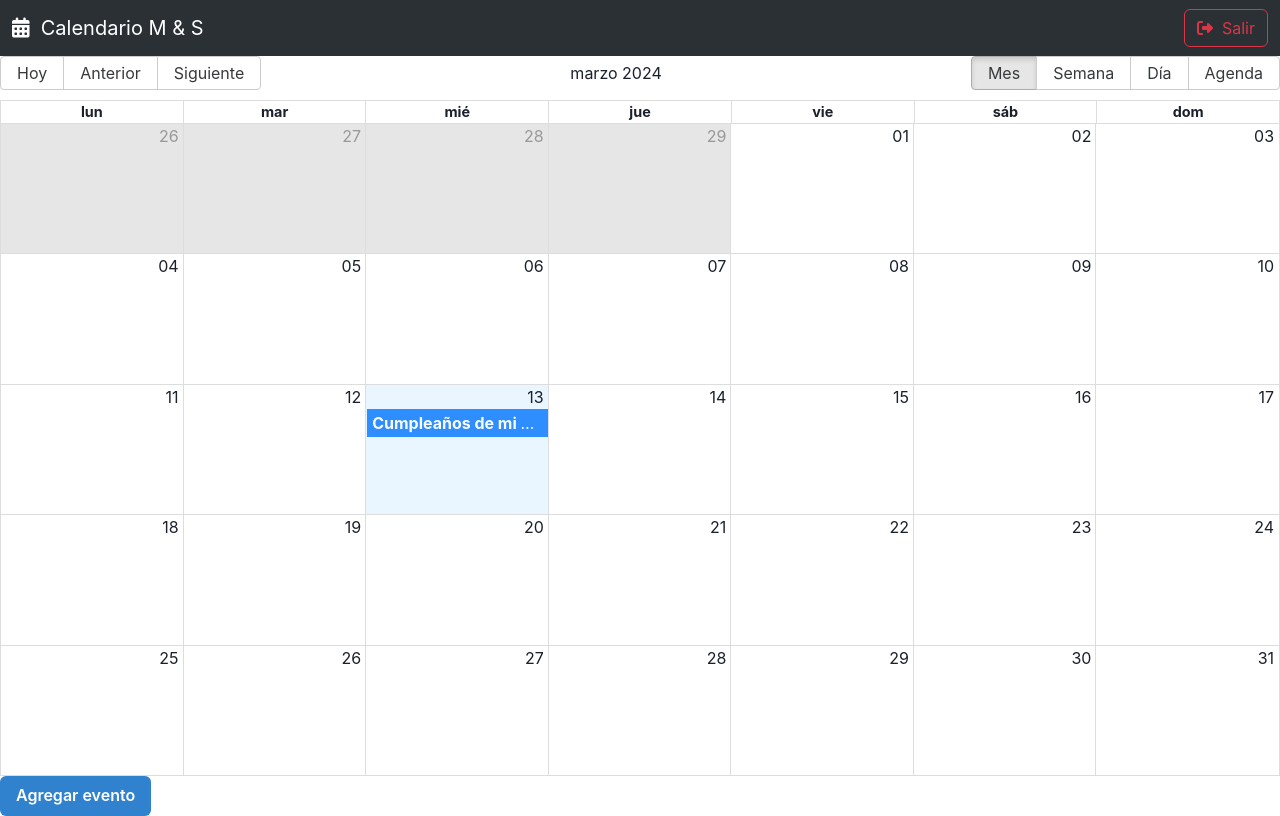
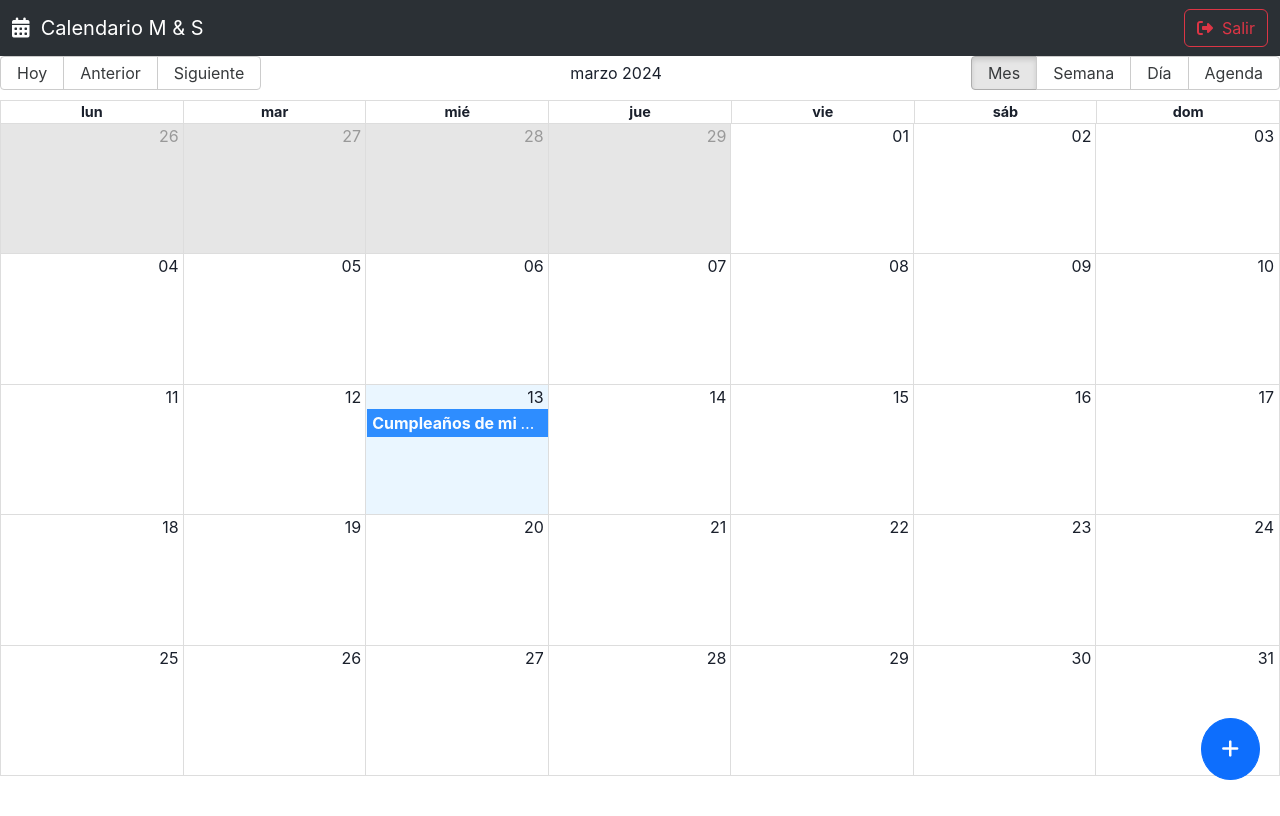
Before and after one commit to StefanoP21/calendar-app, a React (Vite) app: page / in a window 1280 px wide. Built offline with nearby package versions, Linux system fonts and the light colour scheme.

Commit message:
update(src/app/components/CalendarModal.jsx): Implementación del hokk useCalendarModal

```diff
--- a/src/app/components/CalendarModal.jsx
+++ b/src/app/components/CalendarModal.jsx
@@ -1,4 +1,3 @@
-import { useEffect, useState } from 'react';
 import {
   Button,
   FormControl,
@@ -12,55 +11,30 @@ import {
   ModalContent,
   ModalHeader,
   ModalOverlay,
-  useDisclosure,
 } from '@chakra-ui/react';
 
-import { addHours, differenceInSeconds } from 'date-fns';
+import { differenceInSeconds } from 'date-fns';
 import DatePicker, { registerLocale } from 'react-datepicker';
 import 'react-datepicker/dist/react-datepicker.css';
 
-import { useCalendarStore, useUiStore } from '../../hooks';
+import { useCalendarModal } from '../../hooks/';
 
 import es from 'date-fns/locale/es';
 
 registerLocale('es', es);
 
-const initialValues = {
-  title: '',
-  notes: '',
-  start: new Date(),
-  end: addHours(new Date(), 2),
-};
-
 const startDate = new Date();
 
 export const CalendarModal = () => {
-  // const { isOpen, onOpen, onClose } = useDisclosure();
-  const { isDateModalOpen, openDateModal, closeDateModal } = useUiStore();
-  const { activeEvent } = useCalendarStore();
-
-  const [formValues, setFormValues] = useState(initialValues);
-  const [formSubmitted, setFormSubmitted] = useState(false);
-
-  useEffect(() => {
-    if (activeEvent !== null) {
-      setFormValues({ ...activeEvent });
-    }
-  }, [activeEvent]);
-
-  const onInputChange = ({ target }) => {
-    setFormValues({
-      ...formValues,
-      [target.name]: target.value,
-    });
-  };
-
-  const onDateChange = (event, changing) => {
-    setFormValues({
-      ...formValues,
-      [changing]: event,
-    });
-  };
+  const {
+    isDateModalOpen,
+    closeDateModal,
+    formValues,
+    setFormSubmitted,
+    onInputChange,
+    onDateChange,
+    handleNewEvent,
+  } = useCalendarModal();
 
   const isFormValid = () => {
     const seconds = differenceInSeconds(formValues.end, formValues.start);
@@ -85,9 +59,9 @@ export const CalendarModal = () => {
 
   return (
     <>
-      <Button onClick={() => openDateModal()} colorScheme="blue">
-        Agregar evento
-      </Button>
+      <button onClick={handleNewEvent} className="btn btn-primary fab">
+        <i className="fas fa-plus"></i>
+      </button>
 
       <Modal
         closeOnOverlayClick={false}
--- a/src/app/pages/CalendarPage.jsx
+++ b/src/app/pages/CalendarPage.jsx
@@ -2,9 +2,7 @@ import { Calendar } from 'react-big-calendar';
 import 'react-big-calendar/lib/css/react-big-calendar.css';
 
 import { NavBar, CalendarEvent, CalendarModal } from '../';
-
 import { calendarLocalizer, getMessages } from '../../helpers';
-
 import { useCalendarStore } from '../../hooks';
 
 export const CalendarPage = () => {
@@ -13,7 +11,7 @@ export const CalendarPage = () => {
     lastView,
     eventStyleGetter,
     onDoubleClick,
-    onSelect,
+    setActiceEvent,
     onViewChange,
   } = useCalendarStore();
 
@@ -35,7 +33,7 @@ export const CalendarPage = () => {
           event: CalendarEvent,
         }}
         onDoubleClickEvent={onDoubleClick}
-        onSelectEvent={onSelect}
+        onSelectEvent={setActiceEvent}
         onView={onViewChange}
       />
 
--- a/src/hooks/useCalendarStore.js
+++ b/src/hooks/useCalendarStore.js
@@ -29,7 +29,7 @@ export const useCalendarStore = () => {
     openDateModal();
   };
 
-  const onSelect = (e) => {
+  const setActiceEvent = (e) => {
     dispatch(onSetActiveEvent(e));
   };
 
@@ -47,7 +47,7 @@ export const useCalendarStore = () => {
     //* Métodos
     eventStyleGetter,
     onDoubleClick,
-    onSelect,
+    setActiceEvent,
     onViewChange,
   };
 };
--- a/src/styles.css
+++ b/src/styles.css
@@ -0,0 +1,8 @@
+.fab {
+  border-radius: 100%;
+  bottom: 20px;
+  font-size: 20px;
+  padding: 20px;
+  position: fixed;
+  right: 20px;
+}
```
